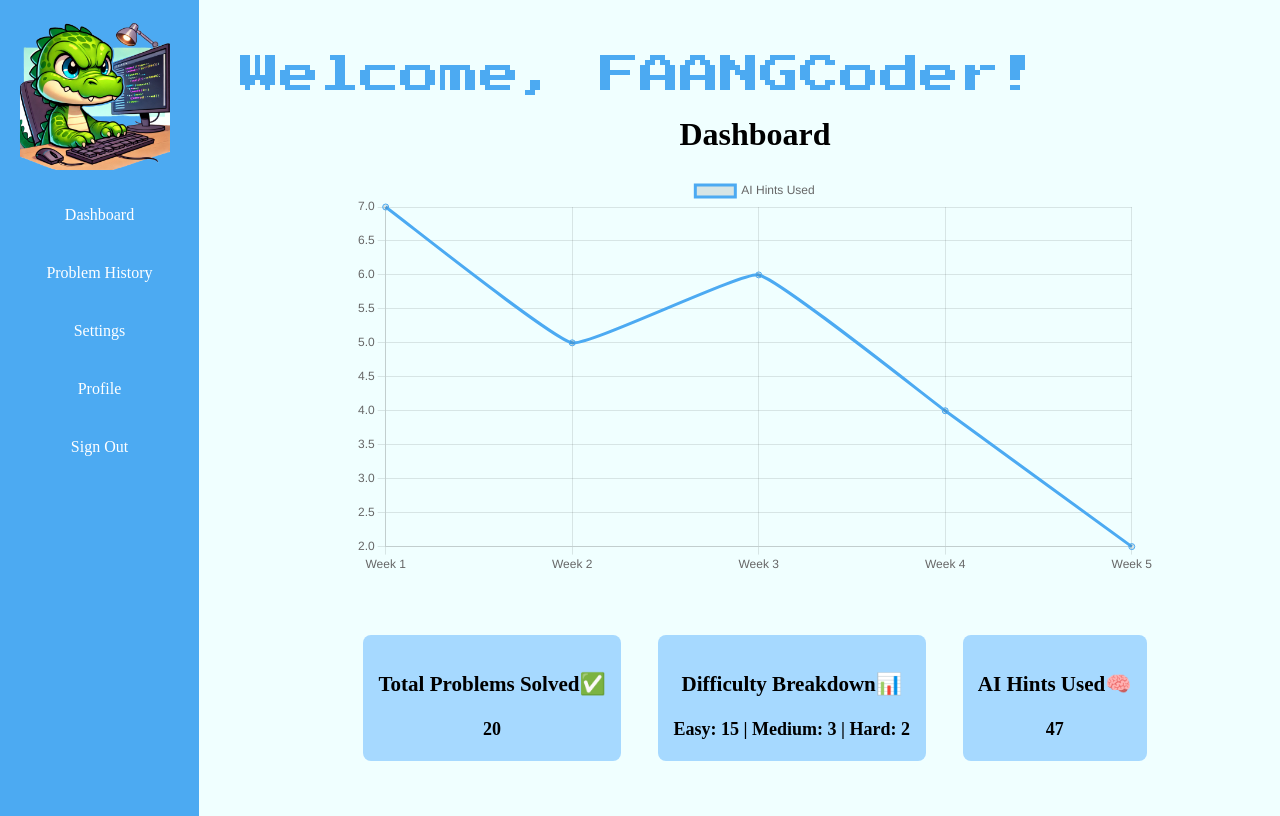
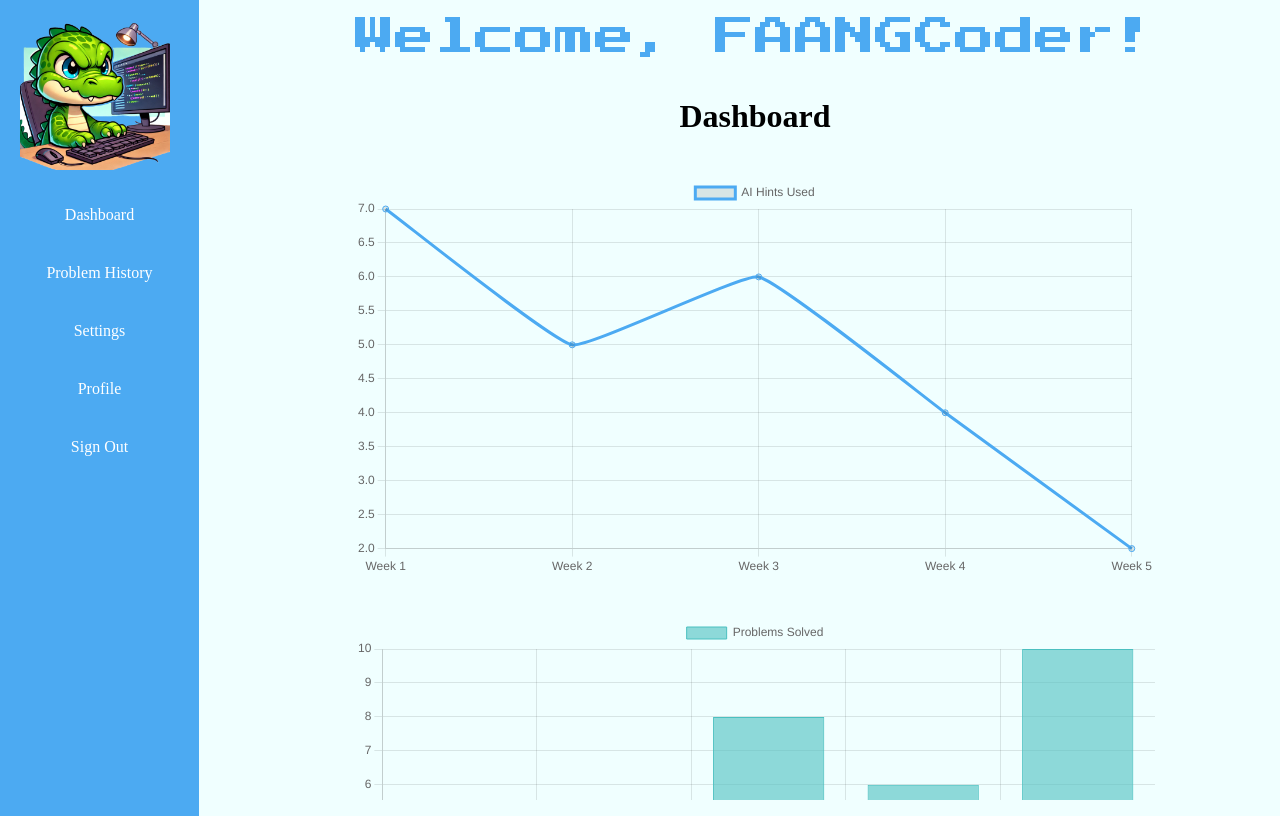
Before and after one commit to carolynw25/FAANGCode, a React (Create React App) app in the folder faang_code/: page /#/dashboard in a window 1280 px wide. Built offline with nearby package versions, Linux system fonts and the light colour scheme.

Commit message:
messing w/ dashboard

```diff
--- a/faang_code/src/Pages/Dashboard/index.css
+++ b/faang_code/src/Pages/Dashboard/index.css
@@ -1,23 +1,32 @@
+body, html {
+    overflow-x: hidden; /* Prevent horizontal scrolling */
+    overflow-y: auto; /* Allow vertical scrolling */
+    min-height: 100vh;
+    margin: 0;
+    padding: 0;
+    background-color:azure;
+}
+
 .main-content {
     display: flex;
     justify-content: space-evenly;
     gap: 20px;
-    margin: 20px;
-    flex-wrap: wrap; /* Allow boxes to wrap when screen shrunk */
-    margin-left: 230px;  /* Space for the navbar */
+    padding: 20px;
+    flex-wrap: wrap;
+    margin-left: 230px;
+    margin-top: 20px;
 }
-body {
-    background-color:azure;
-}
+
 
 .chart-container {
     display: flex;
     margin-left: 230px;
     justify-content: center;
     align-items: center;
-    width: 100%; /* Reduced from 100% */
-    height: 400px; /* Fixed height */
-    max-width: 800px; /* Maximum width */
+    width: 100%;
+    height: 400px;
+    max-width: 800px;
+    padding: 20px 0;
 }
 
 .title {
@@ -25,13 +34,17 @@ body {
     font-style: normal;
     font-size: 40px;
     color: #4caaf2;
+    margin-left: 230px;
+    margin-top: 400px; /* title keeps going off screen idk.. */
+    padding: 20px 0;
 }
 .stats-container {
     display: flex;
     gap: 20px;
-    justify-content: space-around;
+    justify-content: center;
+    flex-wrap: wrap;
     margin-left: 230px;
-    margin-top: 60px;
+    padding: 20px 0;
 }
 
 .stat-item {
@@ -40,4 +53,5 @@ body {
     border-radius: 8px;
     font-size: 18px;
     font-weight: bold;
+    text-align: center;
 }
--- a/faang_code/src/Pages/Dashboard/index.js
+++ b/faang_code/src/Pages/Dashboard/index.js
@@ -2,9 +2,9 @@
 //import Problems from "../../components/Problems";
 import './index.css';
 import React, { useState, useEffect } from 'react';
-import { Line } from 'react-chartjs-2';
-import { Chart as ChartJS, CategoryScale, LinearScale, PointElement, LineElement, Title, Tooltip, Legend } from 'chart.js';
-ChartJS.register(CategoryScale, LinearScale, PointElement, LineElement, Title, Tooltip, Legend);
+import { Line, Bar } from 'react-chartjs-2';
+import { Chart as ChartJS, CategoryScale, LinearScale,BarElement, PointElement, LineElement, Title, Tooltip, Legend } from 'chart.js';
+ChartJS.register(CategoryScale, LinearScale, BarElement, PointElement, LineElement, Title, Tooltip, Legend);
 
 
 function Dashboard() {
@@ -45,6 +45,24 @@ function Dashboard() {
         });
     }, []);
 
+    // Hardcoded Data for Problems Solved Over Time
+    const barChartData = {
+        labels: ['Week 1', 'Week 2', 'Week 3', 'Week 4', 'Week 5'],
+        datasets: [{
+            label: 'Problems Solved',
+            data: [3, 5, 8, 6, 10], // Example numbers
+            backgroundColor: 'rgba(75, 192, 192, 0.6)',
+            borderColor: 'rgba(75, 192, 192, 1)',
+            borderWidth: 1
+        }]
+    };
+    const barChartOptions = {
+        responsive: true,
+        maintainAspectRatio: false,
+        scales: {
+            y: { beginAtZero: true }
+        }
+    };
 
     return (
         <div>
@@ -53,6 +71,11 @@ function Dashboard() {
             {/* track progress over time*/}
             <div className="chart-container">
                 <Line data={chartData} options={{responsive: true, maintainAspectRatio: false}}/>
+            </div>
+
+            {/* Problems Solved Over Time Bar Chart */}
+            <div className="chart-container">
+                <Bar data={barChartData} options={barChartOptions}/>
             </div>
 
             {/* grab from DB later...*/}
```
